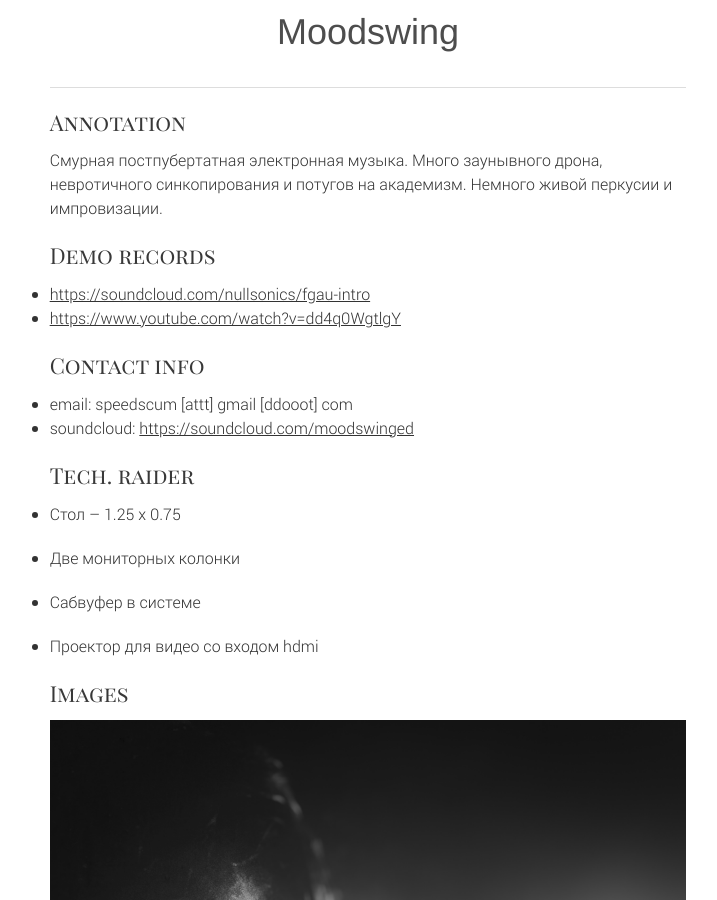
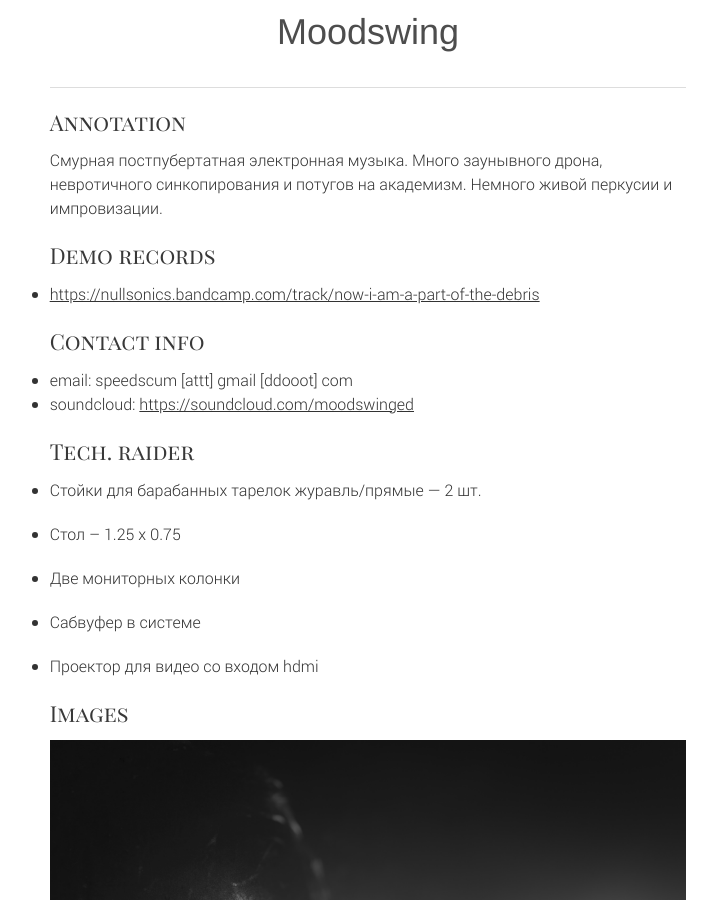
Before and after one commit to nullsonics/nullsonics.github.io, a Jekyll site: the page built from moodswing.md, in a window 1280 px wide and 900 px high. Shown: the whole window, without its empty margins (272-989 px from the left). Built offline with Jekyll 4.4.1, drawn with Linux system fonts in a browser that asks for light colours; nearby versions of some CDN libraries; library files that are not in the unit come from our copies; part of the change alters nothing that is shown.

Commit message:
[upd] scum

```diff
--- a/moodswing.md
+++ b/moodswing.md
@@ -10,8 +10,7 @@ title: Moodswing
 
 ## Demo records
 
-- [https://soundcloud.com/nullsonics/fgau-intro](https://soundcloud.com/nullsonics/fgau-intro)
-- [https://www.youtube.com/watch?v=dd4q0WgtlgY](https://www.youtube.com/watch?v=dd4q0WgtlgY)
+- [https://nullsonics.bandcamp.com/track/now-i-am-a-part-of-the-debris](https://nullsonics.bandcamp.com/track/now-i-am-a-part-of-the-debris)
 
 ## Contact info
 
@@ -19,6 +18,8 @@ title: Moodswing
 - soundcloud: [https://soundcloud.com/moodswinged](https://soundcloud.com/moodswinged)
 
 ## Tech. raider
+
+- Стойки для барабанных тарелок журавль/прямые — 2 шт.
 
 - Стол – 1.25 х 0.75
 
```
